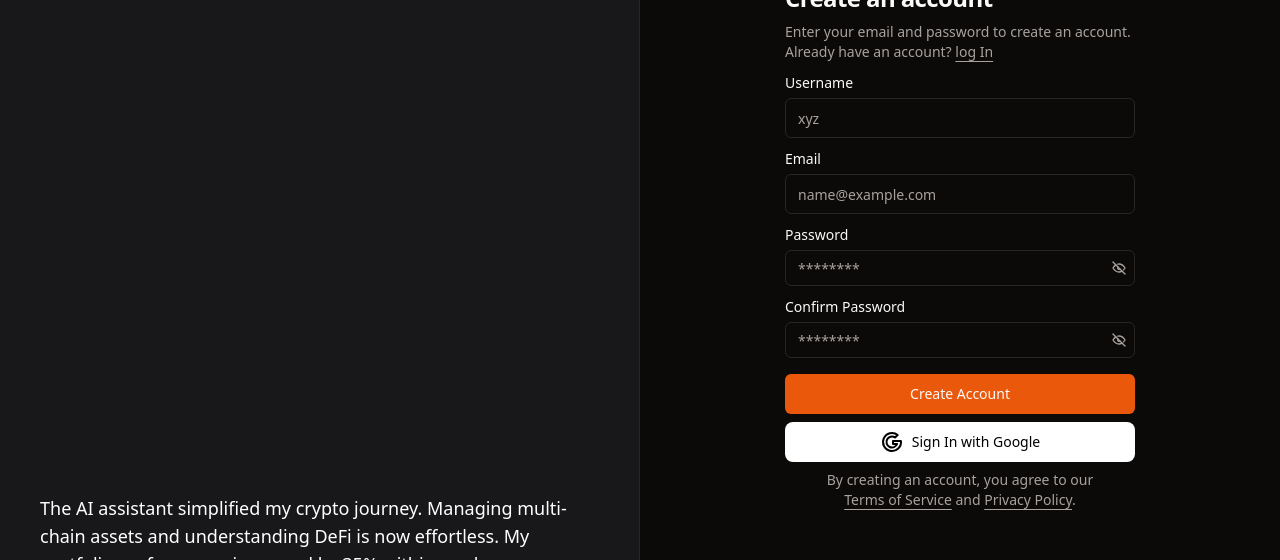
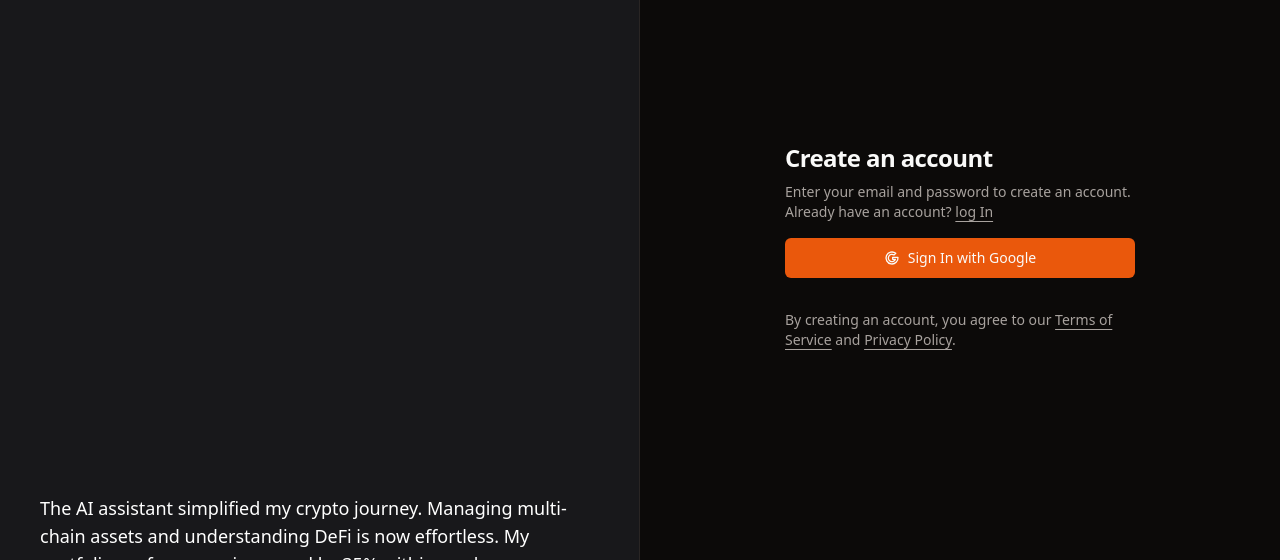
Before and after one commit to mamorainc/mamora, a Next.js app in the folder frontend/: page /signup in a window 1280 px wide. Shown: the part 154-714 px from the top of the page. Built offline with nearby package versions, Linux system fonts and the light colour scheme; no server answers.

Commit message:
remove: sign up with email & password form

```diff
--- a/frontend/src/app/(auth)/signup/page.tsx
+++ b/frontend/src/app/(auth)/signup/page.tsx
@@ -26,7 +26,7 @@ export default function SignUp() {
       </div>
 
       <div className="lg:p-8">
-        <div className="mx-auto flex w-full flex-col justify-center space-y-2 sm:w-[350px]">
+        <div className="mx-auto flex w-full flex-col justify-center gap-4 sm:w-[350px]">
           <div className="flex flex-col space-y-2 text-left">
             <h1 className="text-2xl font-semibold tracking-tight">
               {" "}
@@ -44,7 +44,7 @@ export default function SignUp() {
             </p>
           </div>
           <SignUpForm />
-          <p className="mt-4 px-8 text-center text-sm text-muted-foreground">
+          <p className="mt-4 text-left text-sm text-muted-foreground">
             By creating an account, you agree to our{" "}
             <a
               href="#"
--- a/frontend/src/components/forms/sign-up/index.tsx
+++ b/frontend/src/components/forms/sign-up/index.tsx
@@ -1,60 +1,44 @@
 'use client';
 import { HTMLAttributes } from 'react';
-import { useForm } from 'react-hook-form';
-import { zodResolver } from '@hookform/resolvers/zod';
-import {
-  Form,
-  FormControl,
-  FormField,
-  FormItem,
-  FormLabel,
-  FormMessage,
-} from '@/components/ui/form';
-import { Input } from '@/components/ui/input';
 import { Button } from '@/components/ui/button';
-import { PasswordInput } from '@/components/ui/password-input';
 import { cn } from '@/lib/utils';
-import { useToast } from '@/hooks/use-toast';
-import { useRouter } from 'next/navigation';
-import { SignUpFormData, signUpformSchema } from './schema';
-import { useRegister } from '@/hooks/use-authentication';
 import { IconBrandGoogle } from '@tabler/icons-react';
 import { signIn } from 'next-auth/react';
 
 type SignUpFormProps = HTMLAttributes<HTMLDivElement>;
 
 export function SignUpForm({ className, ...props }: SignUpFormProps) {
-  const router = useRouter();
-  const { mutate: register, isPending } = useRegister({
-    onSuccess() {
-      form.reset();
-      router.replace(`/dashboard`);
-    },
-  });
-  const { toast } = useToast();
-  const form = useForm<SignUpFormData>({
-    resolver: zodResolver(signUpformSchema),
-    defaultValues: {
-      email: '',
-      password: '',
-      confirmPassword: '',
-    },
-  });
+  // const router = useRouter();
+  // const { mutate: register, isPending } = useRegister({
+  //   onSuccess() {
+  //     form.reset();
+  //     router.replace(`/dashboard`);
+  //   },
+  // });
+  // const { toast } = useToast();
+  // const form = useForm<SignUpFormData>({
+  //   resolver: zodResolver(signUpformSchema),
+  //   defaultValues: {
+  //     email: '',
+  //     password: '',
+  //     confirmPassword: '',
+  //   },
+  // });
 
-  function onSubmit(data: SignUpFormData) {
-    register({
-      username: data.username,
-      email: data.email,
-      password: data.password,
-    });
-    toast({
-      title: 'Sign Up Completed!',
-    });
-  }
+  // function onSubmit(data: SignUpFormData) {
+  //   register({
+  //     username: data.username,
+  //     email: data.email,
+  //     password: data.password,
+  //   });
+  //   toast({
+  //     title: 'Sign Up Completed!',
+  //   });
+  // }
 
   return (
-    <div className={cn('grid gap-2', className)} {...props}>
-      <Form {...form}>
+    <div className={cn('flex flex-col', className)} {...props}>
+      {/* <Form {...form}>
         <form onSubmit={form.handleSubmit(onSubmit)}>
           <div className="grid gap-2">
             <FormField
@@ -112,35 +96,16 @@ export function SignUpForm({ className, ...props }: SignUpFormProps) {
             <Button className="mt-2" disabled={isPending}>
               {isPending ? 'Creating...' : 'Create Account'}
             </Button>
-
-            {/* <div className="relative my-2">
-              <div className="absolute inset-0 flex items-center">
-                <span className="w-full border-t" />
-              </div>
-              <div className="relative flex justify-center text-xs uppercase">
-                <span className="bg-background px-2 text-muted-foreground">
-                  Or continue with
-                </span>
-              </div>
-            </div>
-
-            <div className="flex items-center gap-4">
-              <Button variant="outline" className="w-full" type="button">
-                GitHub
-              </Button>
-              <Button variant="outline" className="w-full">
-                Facebook
-              </Button>
-            </div> */}
           </div>
         </form>
-      </Form>
-      <button onClick={() => signIn('google')}>
-        <div className="flex h-10 items-center justify-center space-x-2 rounded-lg bg-white px-2 py-1 text-sm text-black">
-          <IconBrandGoogle />
-          <div> Sign In with Google</div>
-        </div>
-      </button>
+      </Form> */}
+      <Button
+        onClick={() => signIn('google')}
+        className="flex items-center justify-center gap-2"
+      >
+        <IconBrandGoogle />
+        <span> Sign In with Google</span>
+      </Button>
     </div>
   );
 }
```
